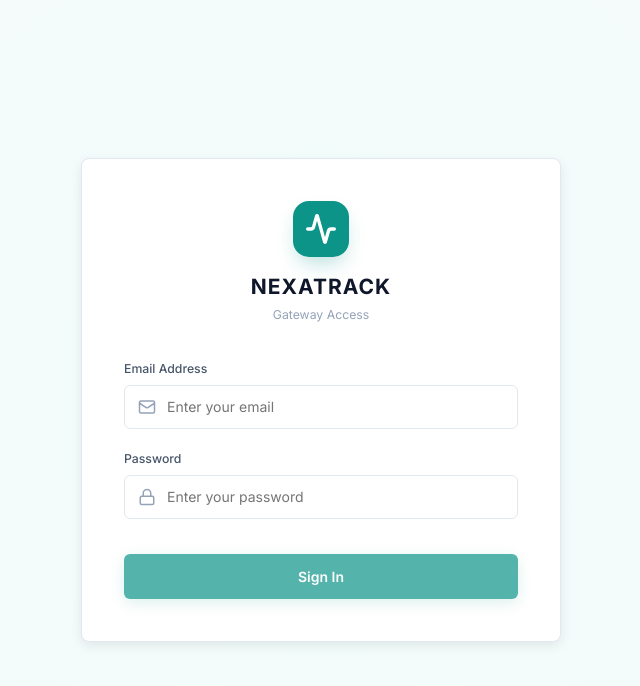
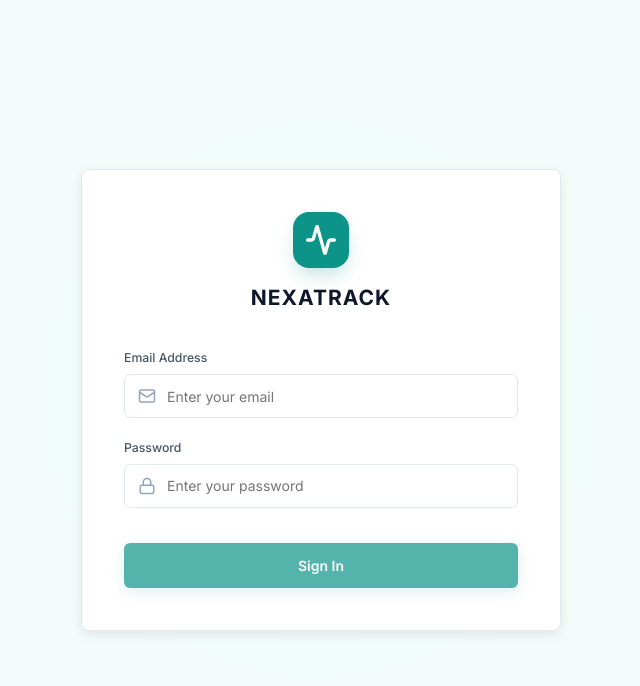
Before and after one commit to quarshie-jay/nexatrack-apm01.1, a Next.js app: page /login in a window 1280 px wide. Shown: the top 686 px of the page, without its empty margins (319-959 px from the left). Built offline with nearby package versions, Linux system fonts and the light colour scheme.

Commit message:
feat: implement login page with authentication form and validation logic

```diff
--- a/src/app/login/page.js
+++ b/src/app/login/page.js
@@ -41,7 +41,7 @@ export default function Login() {
             <Activity size={32} strokeWidth={2.5} />
           </div>
           <h1 className={styles.logoTitle}>NEXATRACK</h1>
-          <p className={styles.logoSub}>Gateway Access</p>
+
         </div>
 
         <form onSubmit={handleLogin}>
```
